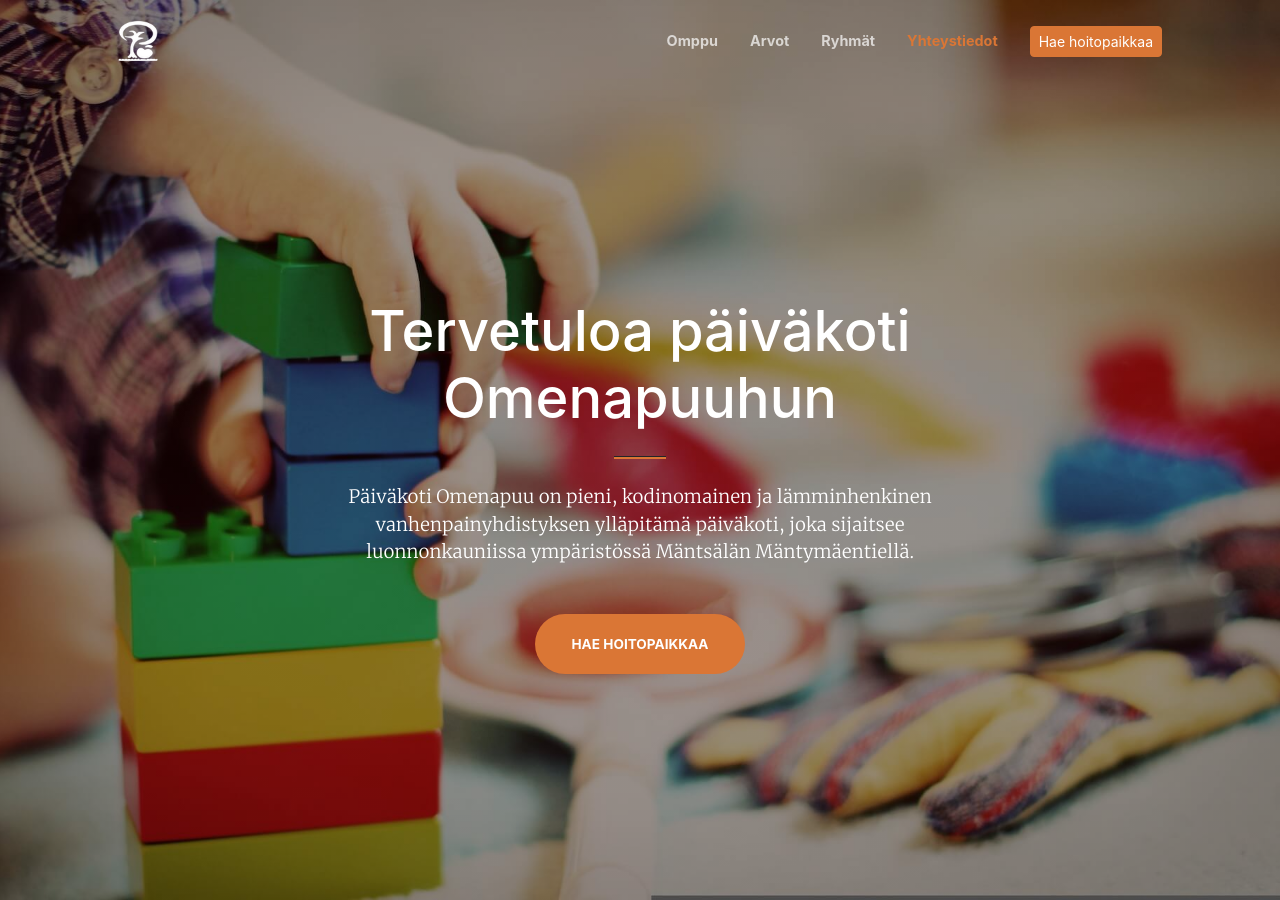
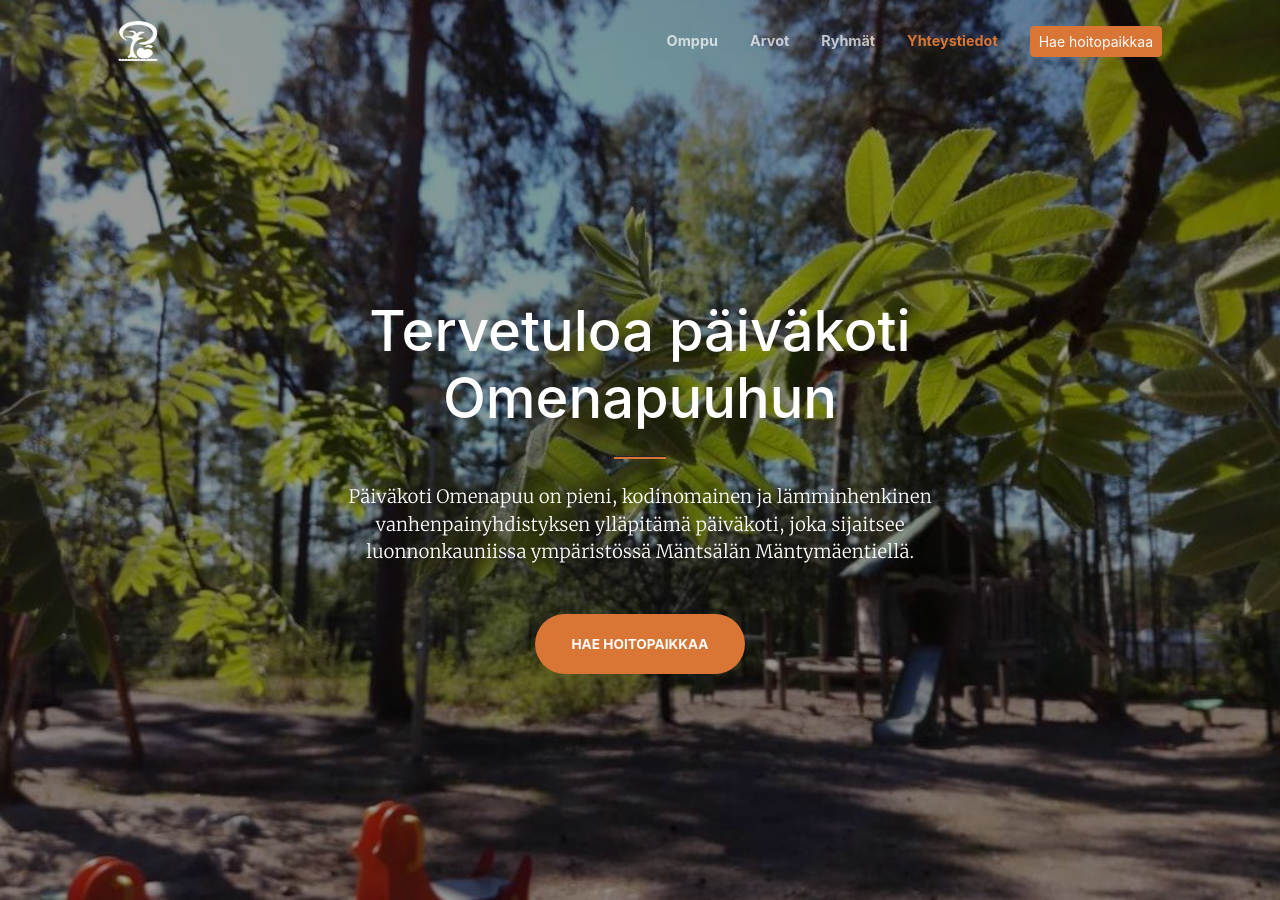
Before and after one commit to paivakotiomenapuu/paivakotiomenapuu.github.io, a Jekyll site: the page built from docs/index.html, in a window 1280 px wide and 900 px high. Built offline with Jekyll 4.4.1, drawn with Linux system fonts in a browser that asks for light colours; some web fonts are replaced.

Commit message:
Update landing background

```diff
--- a/docs/_includes/groupImage.html
+++ b/docs/_includes/groupImage.html
@@ -1,8 +1,7 @@
-<div class="col-sm-12 col-lg-6 no-padding overlay-container">
+<div class="col-sm-12 col-lg-6 no-padding">
   <picture>
     <source srcset="assets/img/{{ include.group.imageName }}.webp" class="group-image" type="image/webp">
     <source srcset="assets/img/{{ include.group.imageName }}.jpg" class="group-image" type="image/jpeg">
     <img src="assets/img/{{ include.group.imageName }}.jpg" class="group-image" alt="{{ include.group.imageName }}">
   </picture>
-  <div class="overlay"></div>
 </div>
```
Also changed, not shown: docs/assets/img/bg-landing.jpg.
